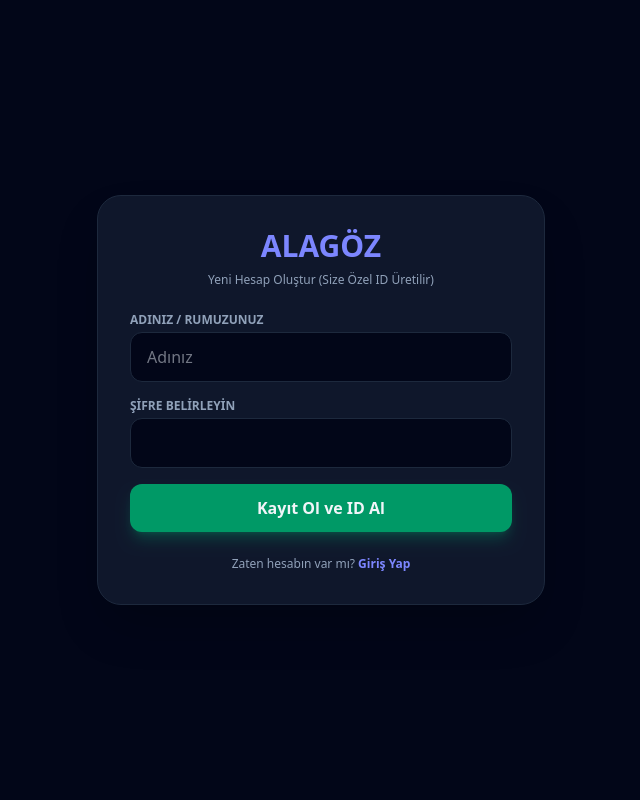
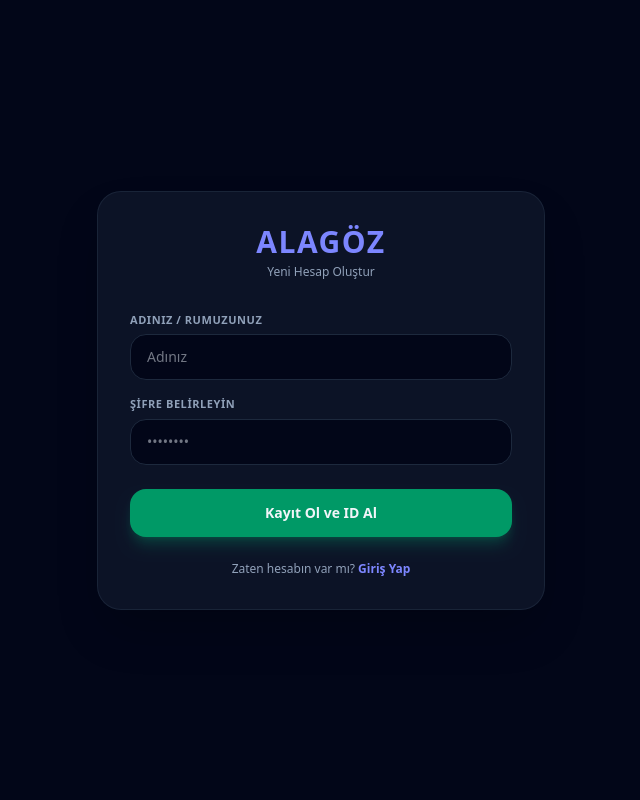
Before and after one commit to serkanefealagoz/ALAGOZ, a Flask app: page /register in a window 1280 px wide. Shown: the whole page, without its empty margins (319-959 px from the left). Run offline with Flask 3, Linux system fonts and the light colour scheme.

Commit message:
register.html

```diff
--- a/templates/register.html
+++ b/templates/register.html
@@ -6,21 +6,23 @@
     <title>ALAGÖZ - Kayıt Ol</title>
     <script src="https://cdn.jsdelivr.net/npm/@tailwindcss/browser@4"></script>
 </head>
-<body class="bg-slate-950 text-slate-100 flex items-center justify-center h-screen px-4">
-    <div class="bg-slate-900 border border-slate-800 p-8 rounded-3xl shadow-2xl w-full max-w-md">
-        <h2 class="text-3xl font-black mb-2 text-center text-indigo-400">ALAGÖZ</h2>
-        <p class="text-xs text-center text-slate-400 mb-6">Yeni Hesap Oluştur (Size Özel ID Üretilir)</p>
+<body class="bg-slate-950 text-slate-100 flex items-center justify-center h-screen px-4 font-sans">
+    <div class="bg-slate-900/80 backdrop-blur-xl border border-slate-800/80 p-8 rounded-3xl shadow-2xl w-full max-w-md">
+        <div class="text-center mb-8">
+            <h1 class="text-3xl font-black tracking-wider text-indigo-400">ALAGÖZ</h1>
+            <p class="text-xs text-slate-400 mt-1">Yeni Hesap Oluştur</p>
+        </div>
 
         <form method="POST" class="space-y-4">
             <div>
-                <label class="block text-xs font-semibold text-slate-400 uppercase mb-1">Adınız / Rumuzunuz</label>
-                <input type="text" name="username" required placeholder="Adınız" class="w-full px-4 py-3 rounded-xl bg-slate-950 border border-slate-800 focus:outline-none focus:border-indigo-500 text-slate-200">
+                <label class="block text-[11px] font-bold text-slate-400 uppercase tracking-wider mb-1.5">Adınız / Rumuzunuz</label>
+                <input type="text" name="username" required placeholder="Adınız" class="w-full px-4 py-3 rounded-2xl bg-slate-950 border border-slate-800 focus:outline-none focus:border-indigo-500 text-sm text-slate-200 transition">
             </div>
             <div>
-                <label class="block text-xs font-semibold text-slate-400 uppercase mb-1">Şifre Belirleyin</label>
-                <input type="password" name="password" required class="w-full px-4 py-3 rounded-xl bg-slate-950 border border-slate-800 focus:outline-none focus:border-indigo-500 text-slate-200">
+                <label class="block text-[11px] font-bold text-slate-400 uppercase tracking-wider mb-1.5">Şifre Belirleyin</label>
+                <input type="password" name="password" required placeholder="••••••••" class="w-full px-4 py-3 rounded-2xl bg-slate-950 border border-slate-800 focus:outline-none focus:border-indigo-500 text-sm text-slate-200 transition">
             </div>
-            <button type="submit" class="w-full py-3 bg-emerald-600 hover:bg-emerald-500 rounded-xl font-bold transition shadow-lg shadow-emerald-600/30">Kayıt Ol ve ID Al</button>
+            <button type="submit" class="w-full py-3.5 bg-emerald-600 hover:bg-emerald-500 rounded-2xl font-bold text-sm transition shadow-lg shadow-emerald-600/30 mt-2">Kayıt Ol ve ID Al</button>
         </form>
         <p class="mt-6 text-center text-xs text-slate-400">Zaten hesabın var mı? <a href="/login" class="text-indigo-400 hover:underline font-semibold">Giriş Yap</a></p>
     </div>
```
